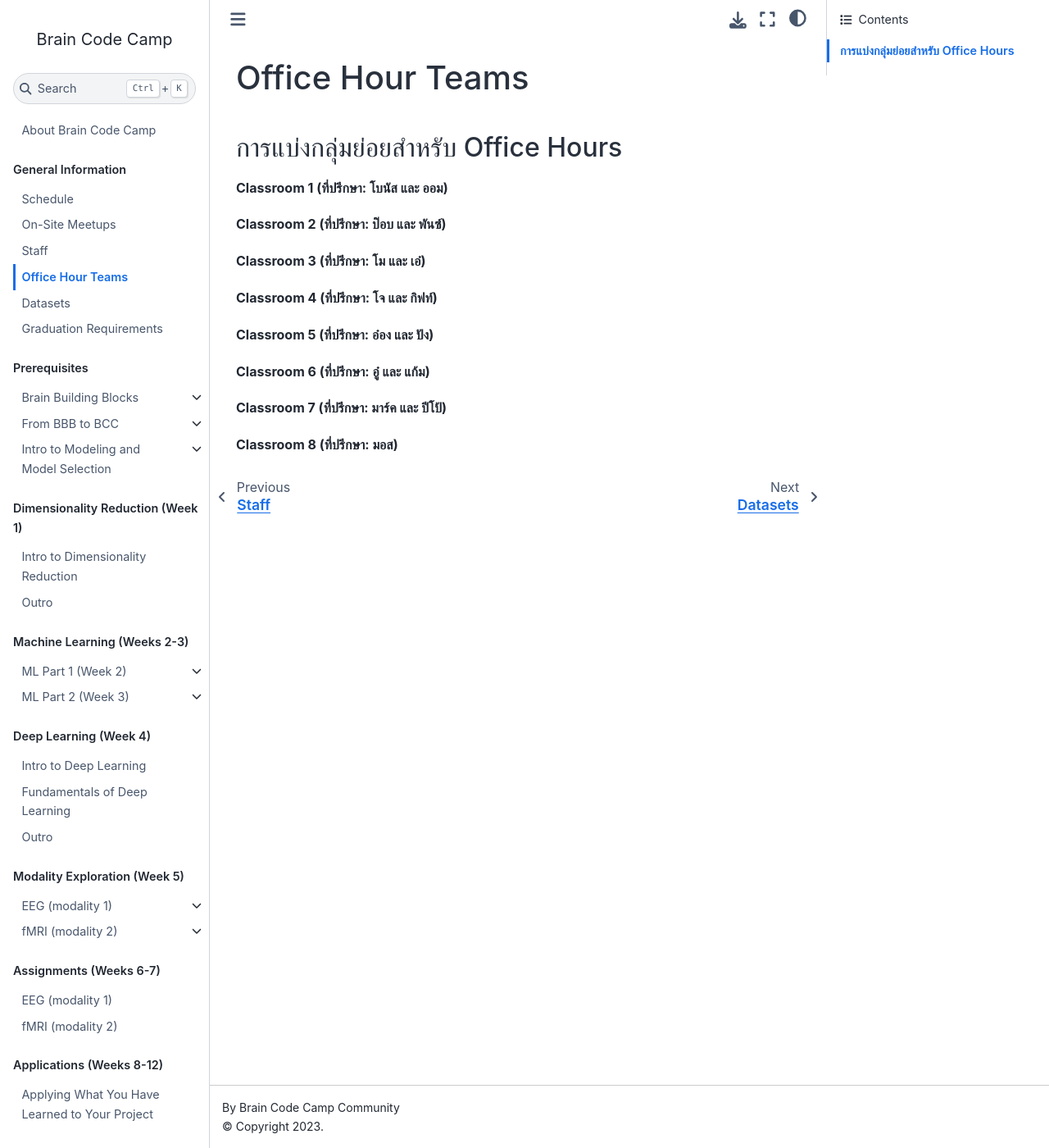
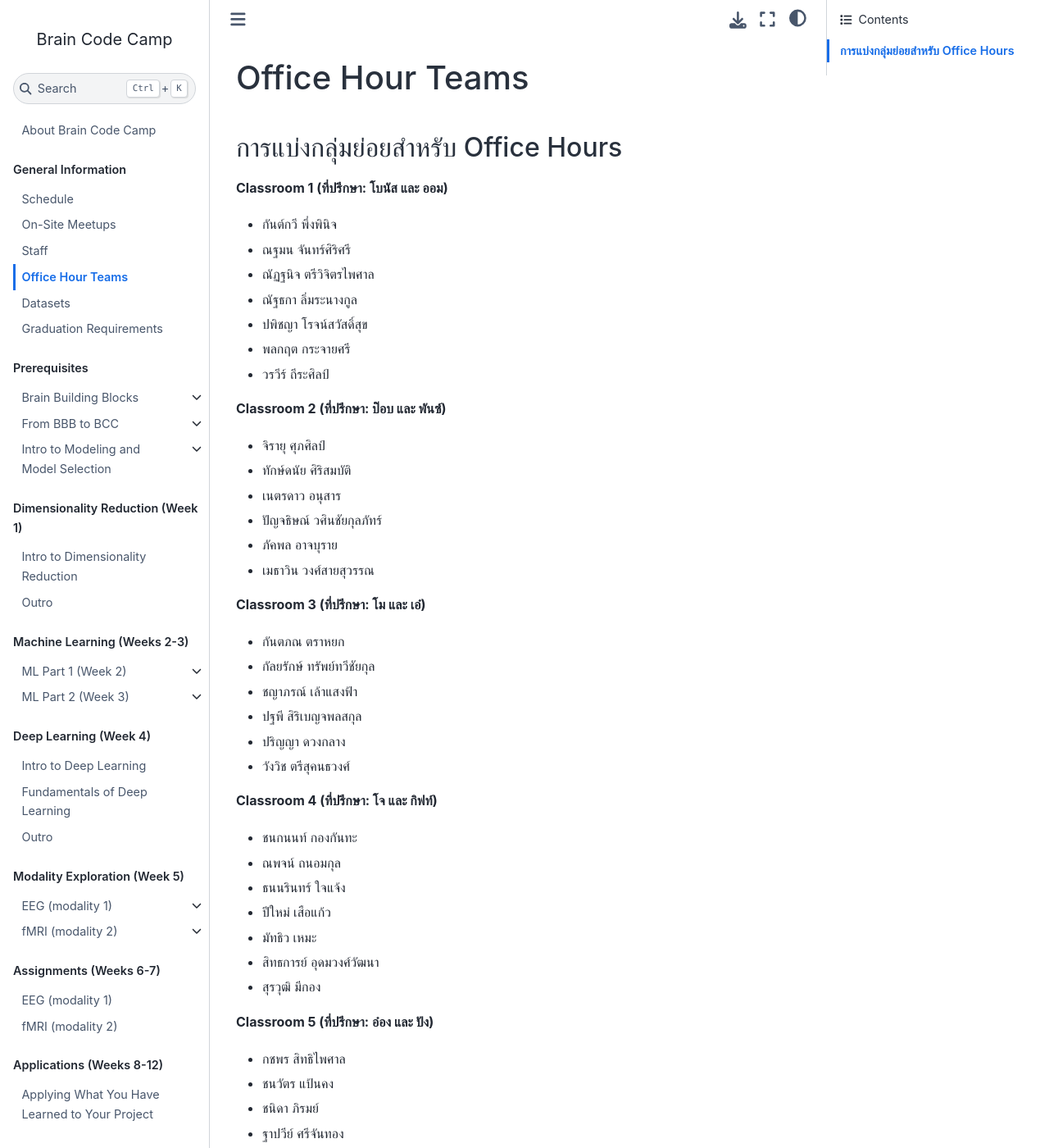
Before and after one commit to braincodecamp/brainCodeCamp2024, a Jupyter Book: the page built from GeneralInfo/OH-teams.md, in a window 1280 px wide and 1400 px high. Shown: the whole window at 82% size. Built offline with Jupyter Book 1.0.4 settings and Sphinx 7.4.7 and the Sphinx Book theme 1.1.4, drawn with Linux system fonts in a browser that asks for light colours; pages that are not in the unit, such as notebooks, are missing from menus; some of the changed text lies outside the part shown.

Commit message:
Update OH-teams.md

```diff
--- a/GeneralInfo/OH-teams.md
+++ b/GeneralInfo/OH-teams.md
@@ -4,59 +4,76 @@
 
 **Classroom 1 (ที่ปรึกษา: โบนัส และ ออม)**
 
-<!-- ณฐมน จันทร์ศิริศรี
-พลกฤต กระจายศรี
-ปพิชญา โรจน์สวัสดิ์สุข
-ณัฐธกา ลิ่มระนางกูล
-วรวีร์ ถีระศิลป์
-กันต์กวี พึ่งพินิจ
-ณัฏฐนิจ ตรีวิจิตรไพศาล -->
+- กันต์กวี พึ่งพินิจ
+- ณฐมน จันทร์ศิริศรี
+- ณัฏฐนิจ ตรีวิจิตรไพศาล
+- ณัฐธกา ลิ่มระนางกูล
+- ปพิชญา โรจน์สวัสดิ์สุข
+- พลกฤต กระจายศรี
+- วรวีร์ ถีระศิลป์
 
 **Classroom 2 (ที่ปรึกษา: ป๊อบ และ พันซ์)**
 
-<!-- ทักษ์ดนัย ศิริสมบัติ
-เมธาวิน วงศ์สายสุวรรณ
-ภัคพล อาจบุราย -->
+- จิรายุ ศุภศิลป์
+- ทักษ์ดนัย ศิริสมบัติ
+- เนตรดาว อนุสาร
+- ปัญจธิษณ์ วศินชัยกุลภัทร์
+- ภัคพล อาจบุราย
+- เมธาวิน วงศ์สายสุวรรณ
 
 **Classroom 3 (ที่ปรึกษา: โม และ เอ๋)**
 
-<!-- ชญาภรณ์ เล้าแสงฟ้า
-ปริญญา ดวงกลาง
-ปฐพี สิริเบญจพลสกุล -->
+- กันตภณ ตราหยก
+- กัลยรักษ์ ทรัพย์ทวีชัยกุล
+- ชญาภรณ์ เล้าแสงฟ้า
+- ปฐพี สิริเบญจพลสกุล
+- ปริญญา ดวงกลาง
+- วังวิช ตรีสุคนธวงศ์
 
 **Classroom 4 (ที่ปรึกษา: โจ และ กิฟท์)**
 
-<!-- ณพจน์ ถนอมกุล
-สุรวุฒิ มีกอง
-สิทธการย์ อุดมวงศ์วัฒนา
-ชนกนนท์ กองกันทะ
-ปีใหม่ เสือแก้ว -->
+- ชนกนนท์ กองกันทะ
+- ณพจน์ ถนอมกุล
+- ธนนรินทร์ ใจแจ้ง
+- ปีใหม่ เสือแก้ว
+- มัทธิว เหมะ
+- สิทธการย์ อุดมวงศ์วัฒนา
+- สุรวุฒิ มีกอง
 
 **Classroom 5 (ที่ปรึกษา: อ๋อง และ ปัง)**
 
-<!-- ปณธร เหมทิวากร
-ชนิดา ภิรมย์
-ชนวัตร แป้นคง
-กชพร สิทธิไพศาล
-ฐาปวีย์ ศรีจันทอง -->
+- กชพร สิทธิไพศาล
+- ชนวัตร แป้นคง
+- ชนิดา ภิรมย์
+- ฐาปวีย์ ศรีจันทอง
+- ปณธร เหมทิวากร
+- พัชรวรรธน์ ปิยปฐพีกุล
+- มโนธรรม ดำเนิน
 
 **Classroom 6 (ที่ปรึกษา: อู๋ และ แก้ม)**
 
-<!-- ธิษณาพัชญ์ ศิวรัชตนันท์
-เปมิกา ศุภลักษณ์
-ชินดนัย ณ ตะกั่วทุ่ง
-จิรายุ ศุภศิลป์
-กณวรรธน์ วิลาศรี
-ศิวภัทร จันทร์เทศ -->
+- เจิมพิภัช เจริญปัญญาศักดิ์
+- ชินดนัย ณ ตะกั่วทุ่ง
+- ธิษณาพัชญ์ ศิวรัชตนันท์
+- เปมิกา ศุภลักษณ์
+- พุฒิสรรค์ คุโรปกรณ์พงษ์
+- ศิวภัทร จันทร์เทศ
+- สันติภาพ ทองจันทร์
 
 **Classroom 7 (ที่ปรึกษา: มาร์ค และ ปีโป้)**
 
-<!-- ธราดล จิตซื่อ
-ปุณยวัจน์ ประจงกิจ
-กรวิชญ์ แก้วคง
-ชัญญานาฏ เกียรติพรโอภาส
-ณภัทร เอี่ยมวิรัชชัย -->
+- กรวิชญ์ แก้วคง
+- ชัญญานาฏ เกียรติพรโอภาส
+- ณภัทร เอี่ยมวิรัชชัย
+- ธราดล จิตซื่อ
+- บุณยาพร ชัยมงคลทรัพย์
+- ปุณยวัจน์ ประจงกิจ
+- สุรพจน์ หินศรี
 
 **Classroom 8 (ที่ปรึกษา: มอส)**
 
-<!-- ปัณฑ์ธร ช่วยรอด -->
+- กณวรรธน์ วิลาศรี
+- กฤษพัชร วงค์ขวัญ
+- ปณวัตร เตียเจริญ
+- ปัณฑ์ธร ช่วยรอด
+- วรกาญจน์ ลาสุดี
```
